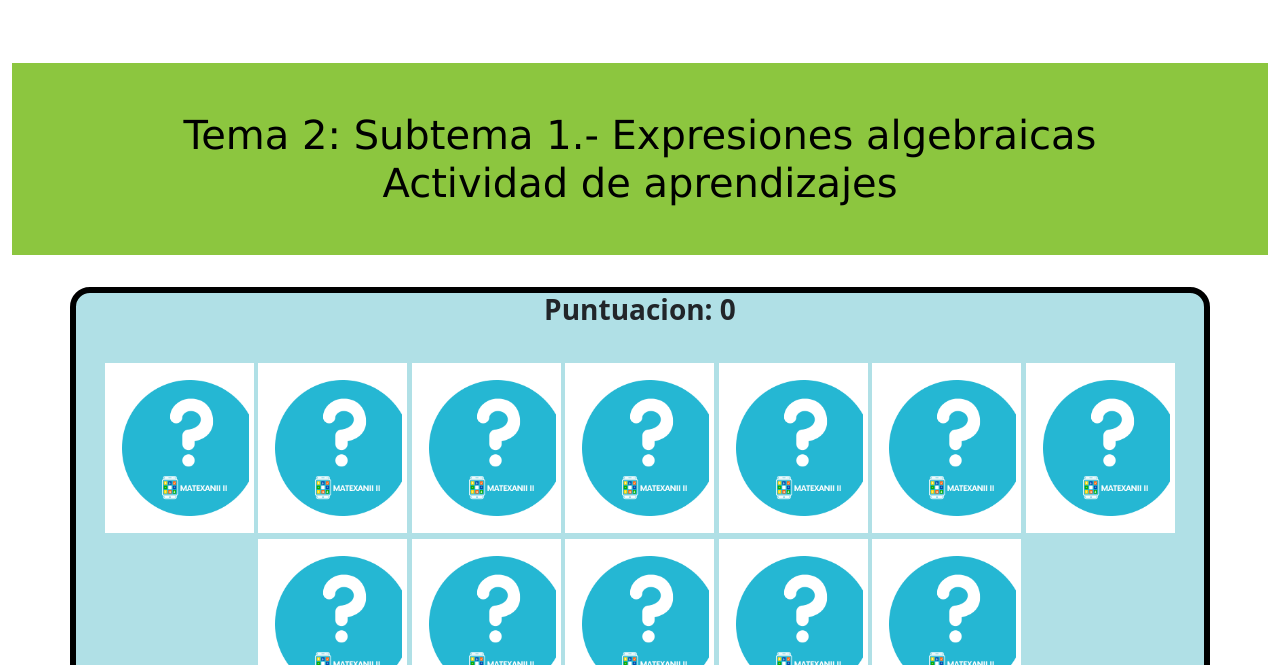
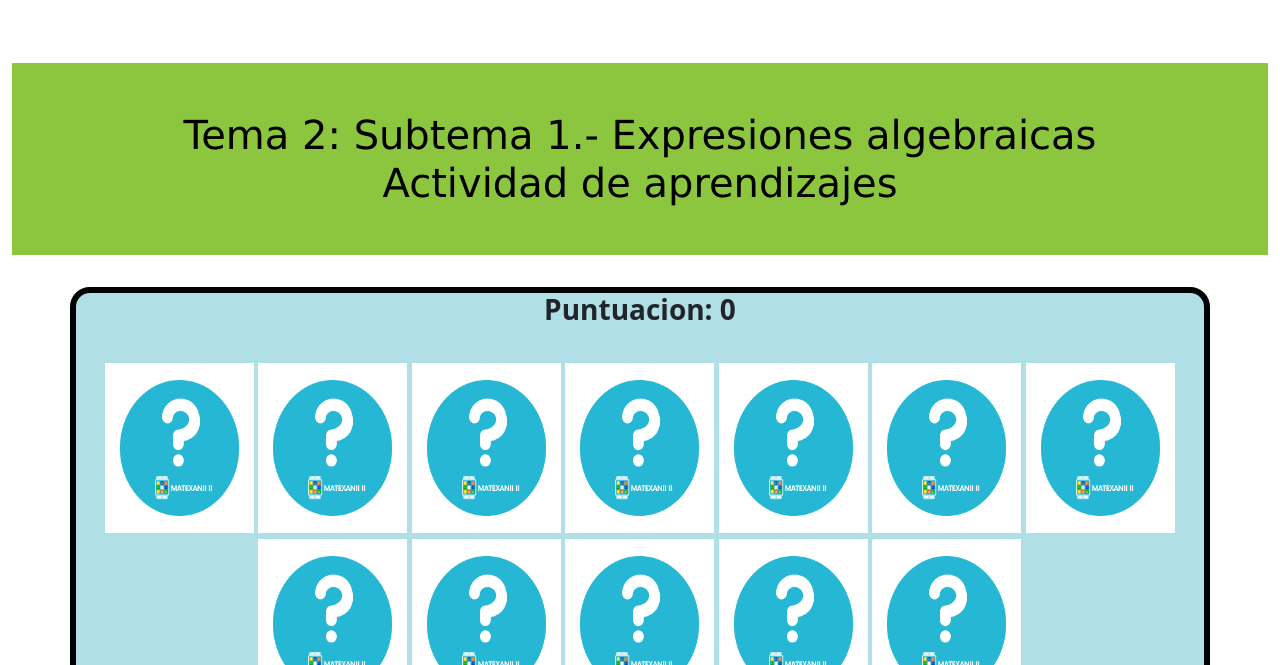
Before and after one commit to SourceRn/Exani-II-Matematicas, a plain HTML site: page testMemorama.html in a window 1280 px wide. Shown: the part 135-800 px from the top of the page. Drawn offline with nearby package versions, Linux system fonts and the light colour scheme.

Commit message:
solucion en errores de diseño front-end

```diff
--- a/src/css/cssTestMemorama.css
+++ b/src/css/cssTestMemorama.css
@@ -37,8 +37,7 @@
     display: flex;
     justify-content: center;
     align-items: center;
-
-    font-size: 500%;
+    width: 100%;
 }
 
 
--- a/src/js/testJSMemorama.js
+++ b/src/js/testJSMemorama.js
@@ -13,12 +13,12 @@ let colors = [
 
 function cargarIconos() {
     iconos = [
-        '<img src="src/images/img-mem/par1.1.png" width="95%" id="icono1">', //<i class="fas fa-traffic-light"></i>
-        '<img src="src/images/img-mem/par2.1.png" width="95%" id="icono2">', //<i class="fas fa-disease"></i>
-        '<img src="src/images/img-mem/par7.1.png" width="95%" id="icono3">', //<i class="fas fa-cube"></i>
-        '<img src="src/images/img-mem/par4.1.png" width="95%" id="icono4">', //<i class="fas fa-dice-d20"></i>
-        '<img src="src/images/img-mem/par5.1.png" width="95%" id="icono5">', //<i class="fas fa-cubes"></i>
-        '<img src="src/images/img-mem/par6.1.png" width="95%" id="icono6">', //<i class="fas fa-dice-four"></i>
+        '<img src="src/images/img-mem/par1.1.png" width="95%" height="95%" id="icono1">', //<i class="fas fa-traffic-light"></i>
+        '<img src="src/images/img-mem/par2.1.png" width="95%" height="95%" id="icono2">', //<i class="fas fa-disease"></i>
+        '<img src="src/images/img-mem/par7.1.png" width="95%" height="95%" id="icono3">', //<i class="fas fa-cube"></i>
+        '<img src="src/images/img-mem/par4.1.png" width="95%" height="95%" id="icono4">', //<i class="fas fa-dice-d20"></i>
+        '<img src="src/images/img-mem/par5.1.png" width="95%" height="95%" id="icono5">', //<i class="fas fa-cubes"></i>
+        '<img src="src/images/img-mem/par6.1.png" width="95%" height="95%" id="icono6">', //<i class="fas fa-dice-four"></i>
         '<i class="fas fa-dice-two"></i>',
         '<i class="fas fa-dice-five"></i>',
         '<i class="fas fa-dice-one"></i>',
@@ -29,7 +29,7 @@ function cargarIconos() {
 }
 
 generarTablero();
-
+//style="background-image: url(src/images/img-mem/1.png); background-size: cover; background-repeat: no-repeat;"
 function generarTablero() {
     //contador = 0;
     //selecciones = [];
@@ -44,7 +44,8 @@ function generarTablero() {
                     <div class="cara trasera" id = "trasera${i}">
                         ${iconos[0]}
                     </div>
-                    <div class="cara superior" style="background-image: url(src/images/img-mem/1.png); background-size: cover; background-repeat: no-repeat; width: 100%;">
+                    <div class="cara superior">
+                        <img src="src/images/img-mem/1.png" alt="tapadera" style="width: 100%; height: 100%">
                     </div>
                 </div>
             </div>
```
